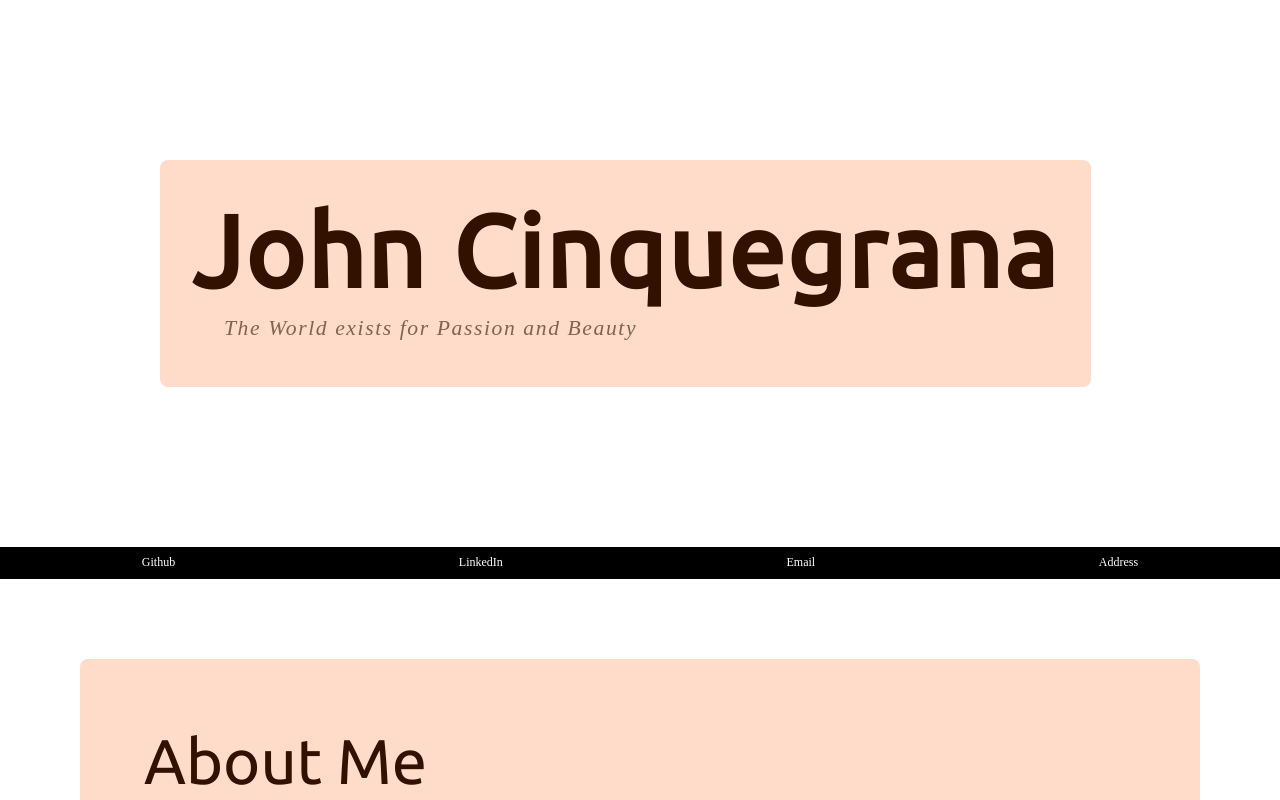
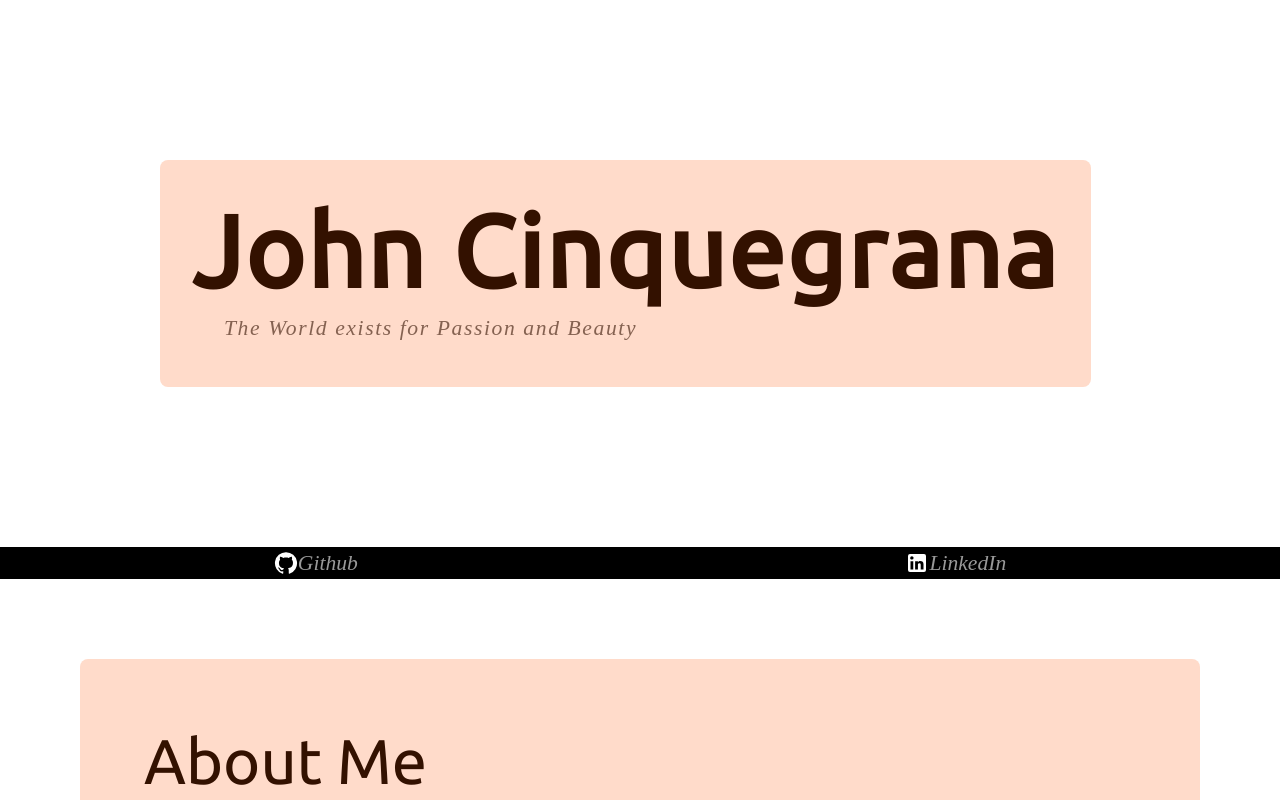
Before and after one commit to john-cinquegrana/ReactPersonalSite, a React (Vite) app: page / in a window 1280 px wide. Shown: the top 800 px of the page. Built offline with nearby package versions, Linux system fonts and the light colour scheme.

Commit message:
Tried weird methods to get icons in

```diff
--- a/src/components/content/SocialBar.tsx
+++ b/src/components/content/SocialBar.tsx
@@ -1,7 +1,23 @@
-import { Box, Typography } from '@mui/material';
+import { LinkedIn } from '@mui/icons-material';
+import GitHub from '@mui/icons-material/GitHub';
+import { Typography, Box } from '@mui/material';
+
+// An interface that contains the social text, icon, and link
+interface SocialProps {
+	text: string;
+	icon: React.ReactNode;
+	link: string;
+}
 
 const SocialBar = () => {
-	// Implement component logic here
+	const socials: SocialProps[] = [
+		{
+			text: 'Github',
+			icon: <GitHub />,
+			link: 'github.com',
+		},
+		{ text: 'LinkedIn', icon: <LinkedIn />, link: 'linkedin.com' },
+	];
 
 	return (
 		<Box
@@ -15,11 +31,24 @@ const SocialBar = () => {
 				justifyContent: 'space-around',
 				alignItems: 'center',
 			}}
+
+			// ...
 		>
-			<Typography variant='caption'>Github</Typography>
-			<Typography variant='caption'>LinkedIn</Typography>
-			<Typography variant='caption'>Email</Typography>
-			<Typography variant='caption'>Address</Typography>
+			{socials.map((social, index) => (
+				// A Box containing the relevant icon and the text
+				<Box
+					key={index}
+					sx={{
+						display: 'flex',
+						flexFlow: 'row nowrap',
+						justifyContent: 'center',
+						alignItems: 'center',
+					}}
+				>
+					{social.icon}
+					<Typography variant='subtitle1'>{social.text}</Typography>
+				</Box>
+			))}
 		</Box>
 	);
 };
```
